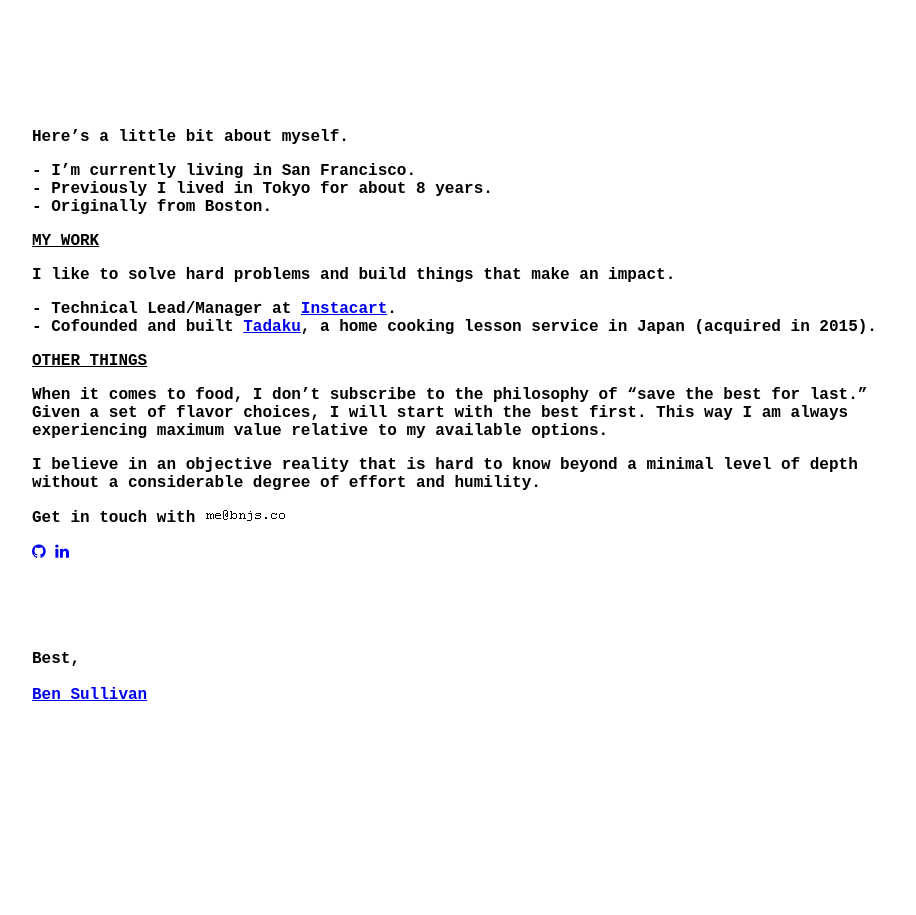
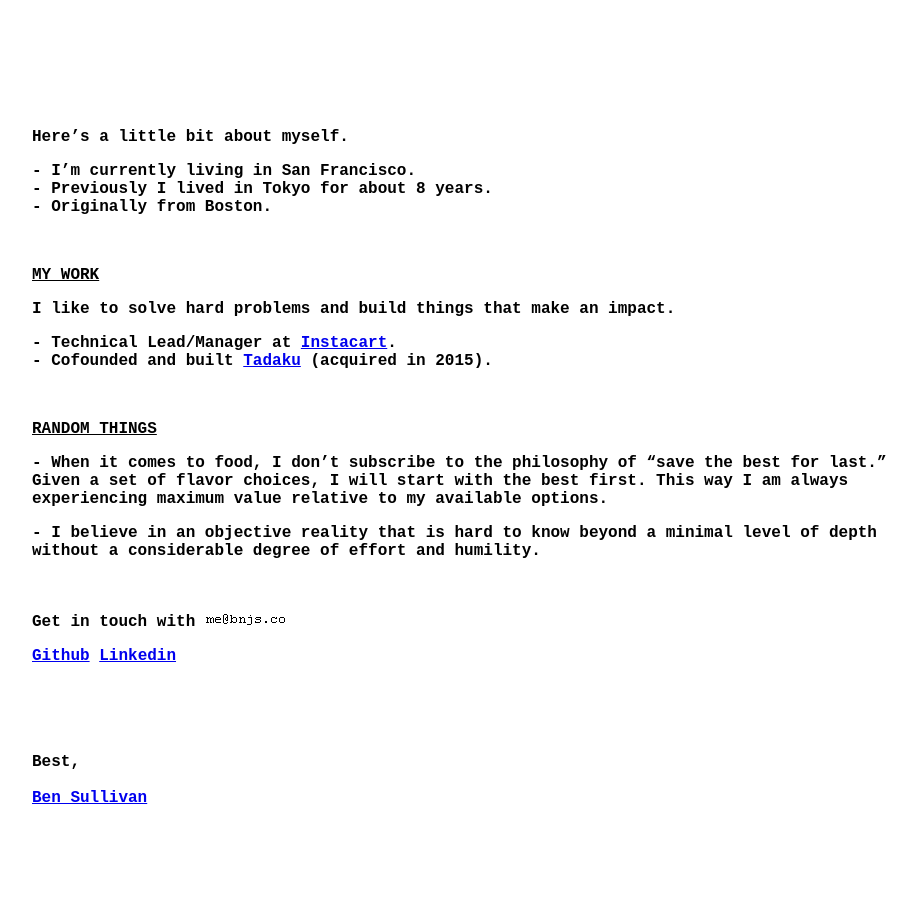
Before and after one commit to bnjs/bnjs.github.io, a Jekyll site: the page built from pages/about-me.md, in a window 1280 px wide. Shown: the whole page, without its empty margins (178-1094 px from the left). Built offline with Jekyll 4.4.1, drawn with Linux system fonts in a browser that asks for light colours; nearby versions of some CDN libraries.

Commit message:
Minor changes to About Me

```diff
--- a/pages/about-me.md
+++ b/pages/about-me.md
@@ -9,23 +9,28 @@ Here's a little bit about myself.
 \- Previously I lived in Tokyo for about 8 years.<br>
 \- Originally from Boston.<br>
 
+<br>
+
 ## My Work
 
 I like to solve hard problems and build things that make an impact.
 
 \- Technical Lead/Manager at <a href="https://www.instacart.com/" target="_blank">Instacart</a>.<br>
-\- Cofounded and built <a href="http://www.tadaku.com" target="_blank">Tadaku</a>, a home cooking lesson service in Japan (acquired in 2015).
+\- Cofounded and built <a href="http://www.tadaku.com" target="_blank">Tadaku</a> (acquired in 2015).
 
-## Other Things
+<br>
 
-When it comes to food, I don't subscribe to the philosophy of "save the best for last." Given a set of flavor choices, I will start with the best first. This way I am always experiencing maximum value relative to my available options.
+## Random Things
 
-I believe in an objective reality that is hard to know beyond a minimal level of depth without a considerable degree of effort and humility.
+\- When it comes to food, I don't subscribe to the philosophy of "save the best for last." Given a set of flavor choices, I will start with the best first. This way I am always experiencing maximum value relative to my available options.
+
+\- I believe in an objective reality that is hard to know beyond a minimal level of depth without a considerable degree of effort and humility.
 
 <!--\- <a href="http://contributors.rubyonrails.org/contributors/benjamin-sullivan/commits" target="_blank">Humble contributor</a> to Rails 4<br>-->
 <!--\- Started <a href="https://tokyo-startup-circle.doorkeeper.jp/" target="_blank">Tokyo Startup Circle</a>, a bi-weekly meetup for founders in Tokyo (60+ events, peak 700+ members)-->
 
+<br><br>
 <span>Get in touch with</span> <img src="/images/email.gif">
 
-<a href="https://github.com/bonsaiben"><i class="fa fa-github"></i></a>
-<a href="https://www.linkedin.com/in/bnjsu"><i class="fa fa-linkedin"></i></a>
+<a href="https://github.com/bonsaiben">Github</a>
+<a href="https://www.linkedin.com/in/bnjsu">Linkedin</a>
```
